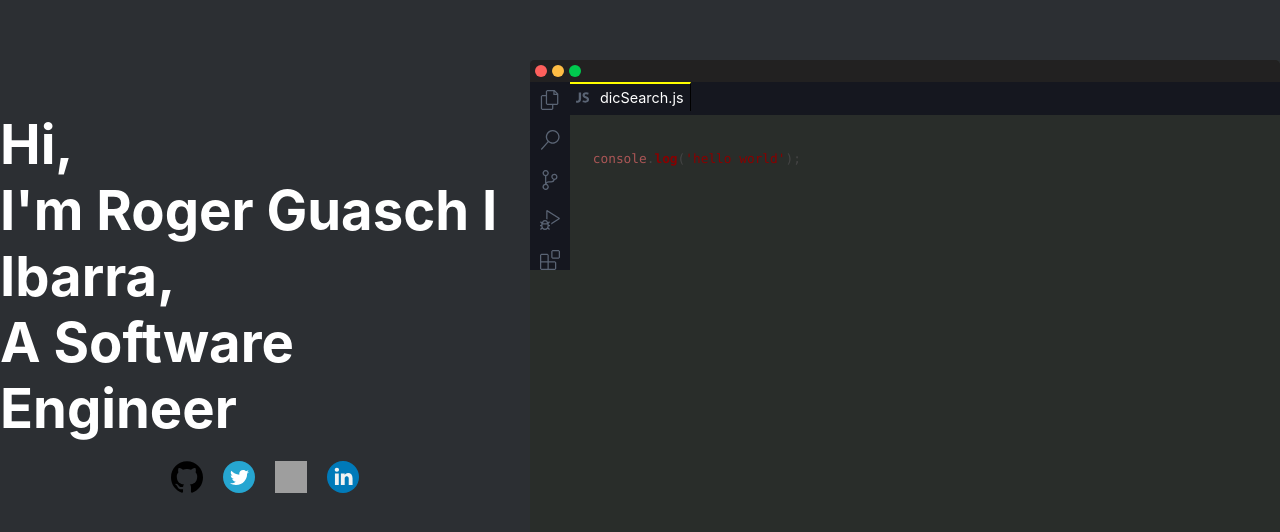
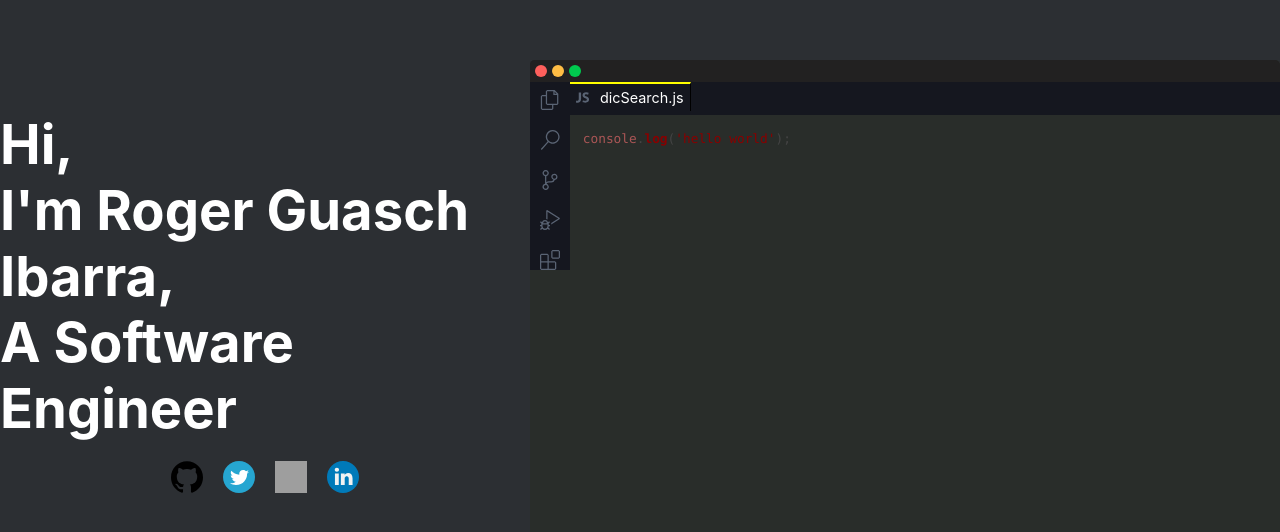
Before and after one commit to roguib/personal-site, a React (Create React App) app in the folder frontend/: page / in a window 1280 px wide. Shown: the part 132-664 px from the top of the page. Built offline with nearby package versions, Linux system fonts and the light colour scheme; grey boxes are pictures that could not be loaded.

Commit message:
typing effect

```diff
--- a/frontend/package.json
+++ b/frontend/package.json
@@ -6,6 +6,7 @@
     "@testing-library/jest-dom": "^5.11.4",
     "@testing-library/react": "^11.1.0",
     "@testing-library/user-event": "^12.1.10",
+    "highlight.js": "^11.2.0",
     "react": "^17.0.2",
     "react-dom": "^17.0.2",
     "react-scripts": "4.0.3",
--- a/frontend/src/App.js
+++ b/frontend/src/App.js
@@ -7,7 +7,7 @@ function App() {
       <div className="col">
         <div className="title">
           <h1>Hi,</h1>
-          <h1>I'm Roger Guasch I Ibarra,</h1>
+          <h1>I'm Roger Guasch Ibarra,</h1>
           <h1>A Software Engineer</h1>
 
           <div className="flex-external-icons-container">
--- a/frontend/src/components/editor.css
+++ b/frontend/src/components/editor.css
@@ -118,8 +118,8 @@
 
 .editor > div > .code {
   position: absolute;
-  top: 65px;
-  left: 50px;
+  top: 45px;
+  left: 40px;
   font-size: 0.8rem;
   font-family: "Consolas";
 }
--- a/frontend/src/components/editor.js
+++ b/frontend/src/components/editor.js
@@ -3,12 +3,37 @@ import React from "react";
 import hljs from "highlight.js";
 
 class Editor extends React.Component {
+  constructor(props) {
+    super(props);
+    this.state = { code: "" };
+  }
+
   componentDidMount() {
     this.updateCodeSyntaxHighlighting();
+    this.typeCode();
   }
 
   componentDidUpdate() {
     this.updateCodeSyntaxHighlighting();
+  }
+
+  async typeCode() {
+    // we'll read this from a json file or smth
+    const code = `console.log('hello world');`;
+    let splittedCode = code.split("");
+    while (splittedCode.length > 0) {
+      const char = splittedCode[0];
+      splittedCode = splittedCode.slice(1);
+      setTimeout(() => {
+        this.setState({ code: this.state.code + char });
+      }, 500);
+      const date = new Date();
+      await this.sleep(100);
+    }
+  }
+
+  sleep(ms) {
+    return new Promise((resolve) => setTimeout(resolve, ms));
   }
 
   updateCodeSyntaxHighlighting = () => {
@@ -121,9 +146,7 @@ class Editor extends React.Component {
           </div>
           <div class="code">
             <pre>
-              <code class="language-javascript">
-                console.log('hello world');
-              </code>
+              <code class="language-javascript">{this.state.code}</code>
             </pre>
           </div>
         </div>
--- a/package.json
+++ /dev/null
@@ -1,5 +0,0 @@
-{
-  "dependencies": {
-    "highlight.js": "^11.2.0"
-  }
-}
```
Also changed, not shown: 2 other files (tests, documents, lock files or other folders).
